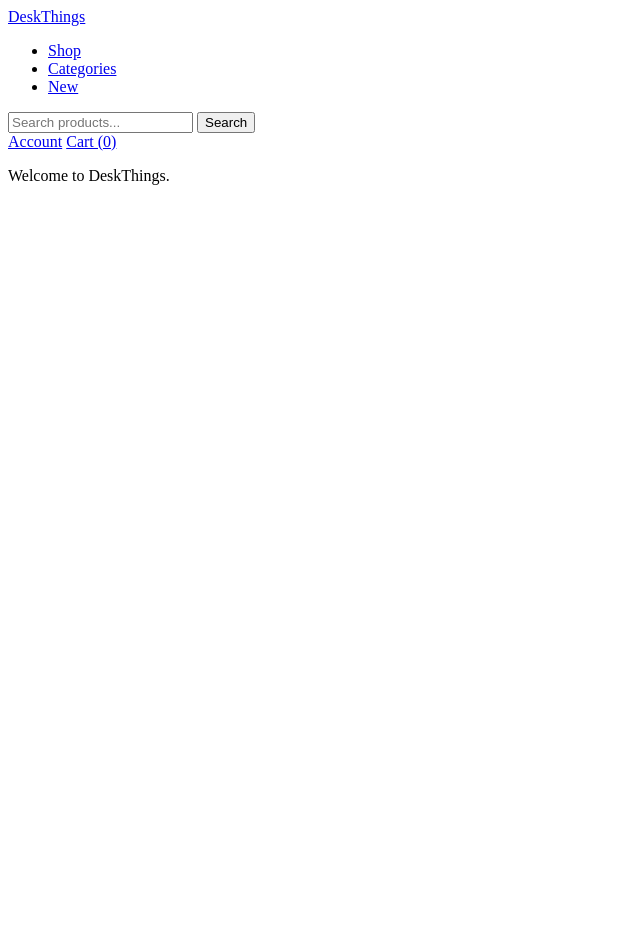
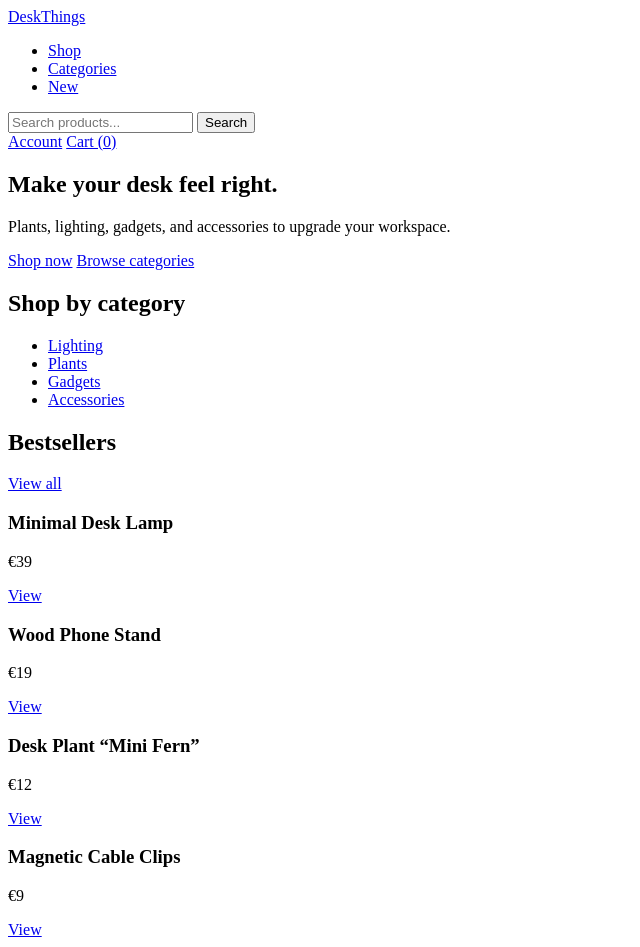
Before and after one commit to spennerr/DeskThings, a plain HTML site: page public/index.html in a window 1280 px wide. Shown: the whole page, without its empty margins (0-640 px from the left). Before the commit the page ends 800 px from the top, so only its background shows below. Drawn offline with Linux system fonts and the light colour scheme.

Commit message:
feat: add home page sections for hero, categories and bestsellers

```diff
--- a/public/index.html
+++ b/public/index.html
@@ -37,9 +37,68 @@
     </div>
 </header>
 
-    <main>
-        <p>Welcome to DeskThings.</p>
-    </main>
+<main>
+
+    <section class="hero">
+        <div class="container">
+            <h2>Make your desk feel right.</h2>
+            <p>Plants, lighting, gadgets, and accessories to upgrade your workspace.</p>
+            <div class="hero-actions">
+                <a href="/shop">Shop now</a>
+                <a href="/categories">Browse categories</a>
+            </div>
+        </div>
+    </section>
+
+    <section class="featured-categories">
+        <div class="container">
+            <h2>Shop by category</h2>
+
+            <ul class="category-list">
+                <li><a href="/c/lighting">Lighting</a></li>
+                <li><a href="/c/plants">Plants</a></li>
+                <li><a href="/c/gadgets">Gadgets</a></li>
+                <li><a href="/c/accessories">Accessories</a></li>
+            </ul>
+        </div>
+    </section>
+
+    <section class="bestsellers">
+        <div class="container">
+            <div class="section-header">
+                <h2>Bestsellers</h2>
+                <a href="/shop">View all</a>
+            </div>
+
+            <div class="product-grid">
+                <article class="product-card">
+                    <h3>Minimal Desk Lamp</h3>
+                    <p>€39</p>
+                    <a href="/p/minimal-desk-lamp">View</a>
+                </article>
+
+                <article class="product-card">
+                    <h3>Wood Phone Stand</h3>
+                    <p>€19</p>
+                    <a href="/p/wood-phone-stand">View</a>
+                </article>
+
+                <article class="product-card">
+                    <h3>Desk Plant “Mini Fern”</h3>
+                    <p>€12</p>
+                    <a href="/p/mini-fern">View</a>
+                </article>
+
+                <article class="product-card">
+                    <h3>Magnetic Cable Clips</h3>
+                    <p>€9</p>
+                    <a href="/p/magnetic-cable-clips">View</a>
+                </article>
+            </div>
+        </div>
+    </section>
+
+</main>
 
 </body>
 </html>
```
